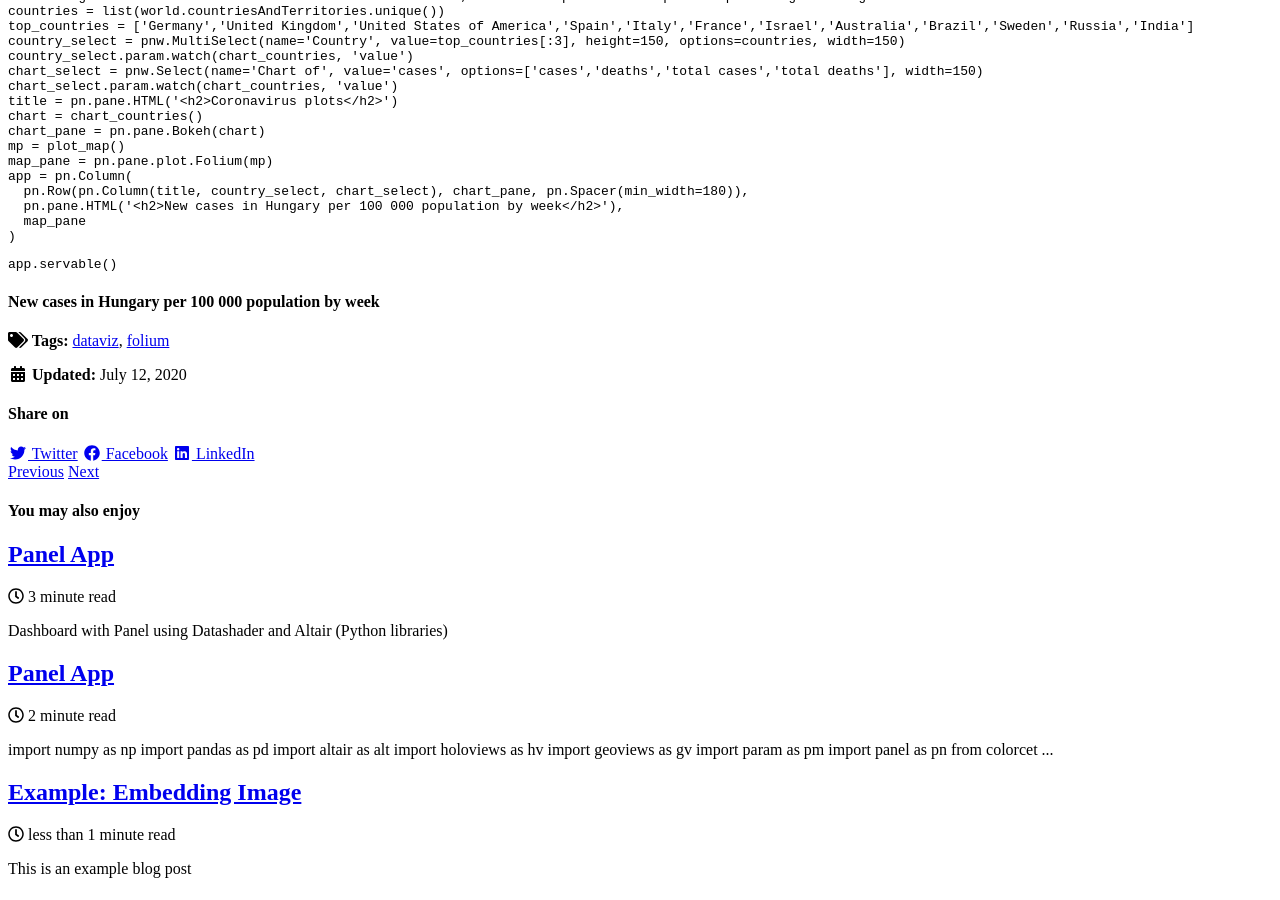
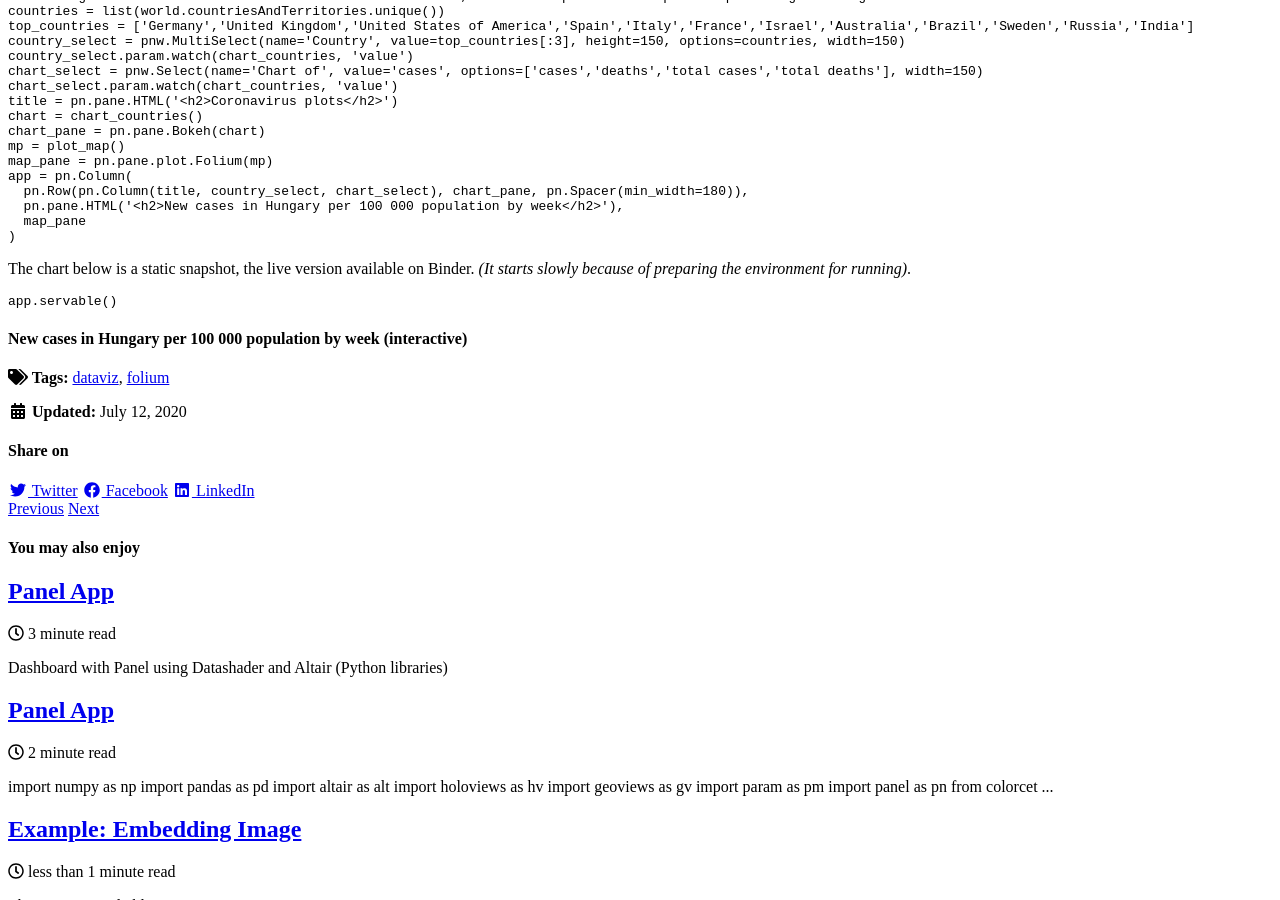
Before and after one commit to dg-data/tidbits, a Jekyll site: the page built from _posts/2019-07-12-folium-charts.md, in a window 1280 px wide and 900 px high, scrolled down 2408 px. Built offline with Jekyll 4.4.1, drawn with Linux system fonts in a browser that asks for light colours; cached includes are drawn as plain includes; nearby versions of some CDN libraries.

Commit message:
Update 2019-07-12-folium-charts.md

````diff
--- a/_posts/2019-07-12-folium-charts.md
+++ b/_posts/2019-07-12-folium-charts.md
@@ -101,6 +101,7 @@ def chart_countries:
     return chart
 ```
 A choropleth map displays divided regions that are coloured in relation to a numeric variable. It allows to study how a variable evolutes along a territory. This time the variable is the number of new COVID cases in Hungary per 100 000 population. The size of the circle inside each region also indicates the value of this variable. The map is not about the absolute numbers but the proportions and the evolution of the outbreak.
+{: style="text-align: justify" }
 ```python
 def plot_map():
     m = folium.Map(location=[48,19], zoom_start=7.5, tiles=None, overlay=False)
@@ -160,9 +161,10 @@ app = pn.Column(
   map_pane
 )
 ```
+The chart below is a static snapshot, the live version available on Binder. _(It starts slowly because of preparing the environment for running)_.
 ```python
 app.servable()
 ```
 <div id="hv-chart-1"></div>
-#### New cases in Hungary per 100 000 population by week
+#### New cases in Hungary per 100 000 population by week (interactive)
 <div id="folium-chart-1"></div>
````
